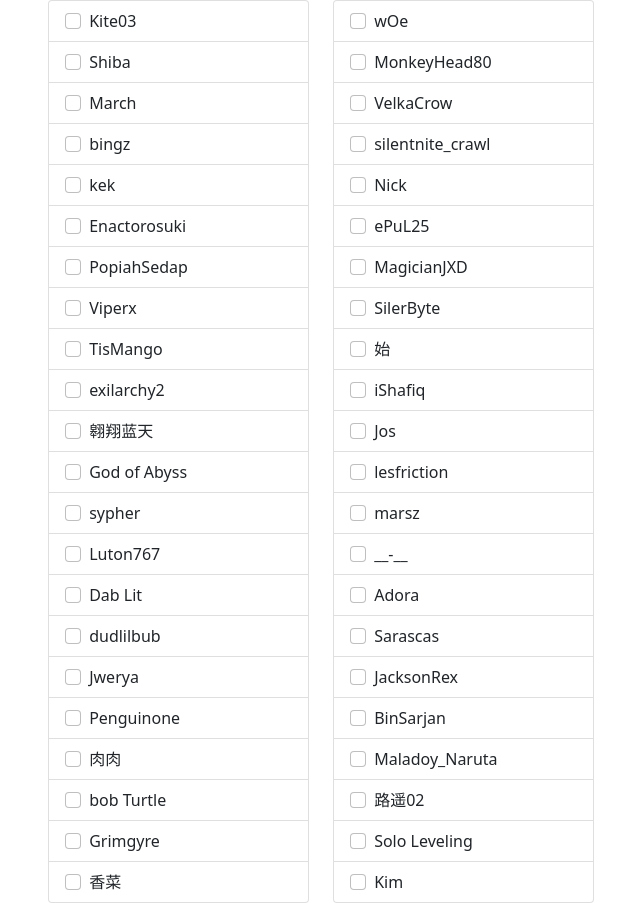
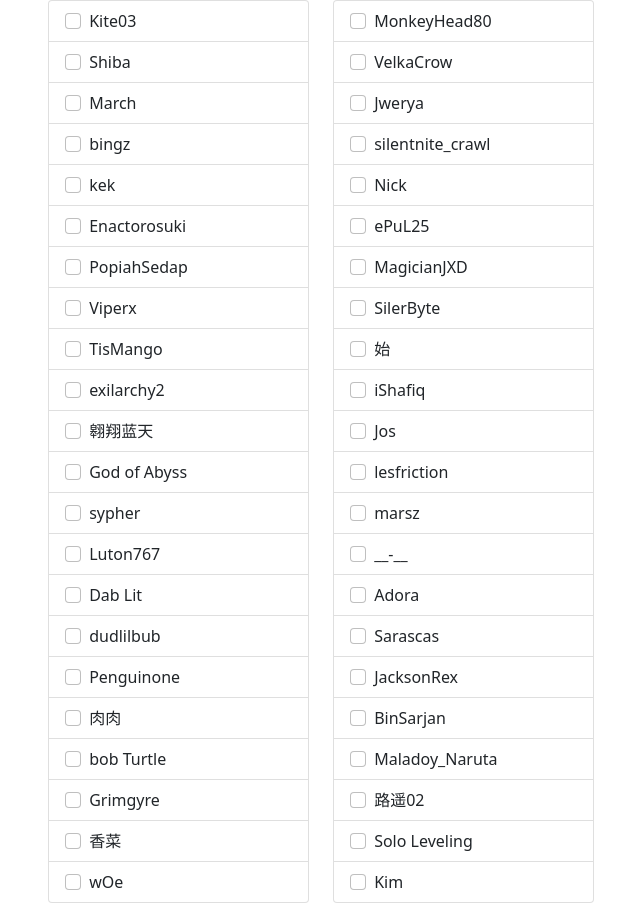
Before and after one commit to skaiteo/csb-2edck, a plain HTML site: page index.html in a window 1280 px wide. Shown: the whole page, without its empty margins (604-1244 px from the left). Drawn offline with nearby package versions, Linux system fonts and the light colour scheme.

Commit message:
Deployment from Codesandbox.

```diff
--- a/index.html
+++ b/index.html
@@ -1 +1 @@
-<!DOCTYPE html><html><head><title>Arena Checklist</title><meta charset="UTF-8"><link rel="icon" type="image/png" href="https://www.androidfreeware.net/img2/com-lilithgames-hgame-gp-id.jpg"><link href="https://cdn.jsdelivr.net/npm/bootstrap@5.0.2/dist/css/bootstrap.min.css" rel="stylesheet" integrity="sha384-EVSTQN3/azprG1Anm3QDgpJLIm9Nao0Yz1ztcQTwFspd3yD65VohhpuuCOmLASjC" crossorigin></head><body> <div id="app" class="container"> <div class="justify-content-md-end row"> <div class="col-md-3"> <div class="list-group" id="name-list-1"> </div> </div> <div class="col-md-3"> <div class="list-group" id="name-list-2"> </div> </div> </div> </div> <script src="/csb-2edck/src.580ebeb5.js"></script> </body></html>
+<!DOCTYPE html><html><head><title>Arena Checklist</title><meta charset="UTF-8"><link rel="icon" type="image/png" href="https://www.androidfreeware.net/img2/com-lilithgames-hgame-gp-id.jpg"><link href="https://cdn.jsdelivr.net/npm/bootstrap@5.0.2/dist/css/bootstrap.min.css" rel="stylesheet" integrity="sha384-EVSTQN3/azprG1Anm3QDgpJLIm9Nao0Yz1ztcQTwFspd3yD65VohhpuuCOmLASjC" crossorigin></head><body> <div id="app" class="container"> <div class="justify-content-md-end row"> <div class="col-md-3"> <div class="list-group" id="name-list-1"> </div> </div> <div class="col-md-3"> <div class="list-group" id="name-list-2"> </div> </div> </div> </div> <script src="/csb-2edck/src.043ae680.js"></script> </body></html>
--- a/src.580ebeb5.js
+++ b/src.043ae680.js
@@ -1,4 +1,4 @@
 parcelRequire=function(e,r,t,n){var i,o="function"==typeof parcelRequire&&parcelRequire,u="function"==typeof require&&require;function f(t,n){if(!r[t]){if(!e[t]){var i="function"==typeof parcelRequire&&parcelRequire;if(!n&&i)return i(t,!0);if(o)return o(t,!0);if(u&&"string"==typeof t)return u(t);var c=new Error("Cannot find module '"+t+"'");throw c.code="MODULE_NOT_FOUND",c}p.resolve=function(r){return e[t][1][r]||r},p.cache={};var l=r[t]=new f.Module(t);e[t][0].call(l.exports,p,l,l.exports,this)}return r[t].exports;function p(e){return f(p.resolve(e))}}f.isParcelRequire=!0,f.Module=function(e){this.id=e,this.bundle=f,this.exports={}},f.modules=e,f.cache=r,f.parent=o,f.register=function(r,t){e[r]=[function(e,r){r.exports=t},{}]};for(var c=0;c<t.length;c++)try{f(t[c])}catch(e){i||(i=e)}if(t.length){var l=f(t[t.length-1]);"object"==typeof exports&&"undefined"!=typeof module?module.exports=l:"function"==typeof define&&define.amd?define(function(){return l}):n&&(this[n]=l)}if(parcelRequire=f,i)throw i;return f}({"H99C":[function(require,module,exports) {
-var n="\nKite03\nShiba\nMarch\nbingz\nkek\nEnactorosuki\nPopiahSedap\nViperx\nTisMango\nexilarchy2\n翱翔蓝天\nGod of Abyss\nsypher\nLuton767\nDab Lit\ndudlilbub\nJwerya\nPenguinone\n肉肉\nbob Turtle\nGrimgyre\n香菜\nwOe\nMonkeyHead80\nVelkaCrow\nsilentnite_crawl\nNick\nePuL25\nMagicianJXD\nSilerByte\n始\niShafiq\nJos\nlesfriction\nmarsz\n__-__\nAdora\nSarascas\nJacksonRex\nBinSarjan\nMaladoy_Naruta\n路遥02\nSolo Leveling\nKim\n",e=n.split("\n");e.pop(),e.shift();for(var t=document.getElementById("name-list-1"),a=document.getElementById("name-list-2"),i=0;i<e.length;i++){var r=e[i],l=document.createElement("label");l.setAttribute("class","list-group-item");var o=document.createElement("input");o.setAttribute("class","form-check-input me-1"),o.setAttribute("type","checkbox"),o.setAttribute("value",""),l.appendChild(o),l.appendChild(document.createTextNode(" ".concat(r," "))),i<e.length/2?t.appendChild(l):a.appendChild(l)}
+var n="\nKite03\nShiba\nMarch\nbingz\nkek\nEnactorosuki\nPopiahSedap\nViperx\nTisMango\nexilarchy2\n翱翔蓝天\nGod of Abyss\nsypher\nLuton767\nDab Lit\ndudlilbub\nPenguinone\n肉肉\nbob Turtle\nGrimgyre\n香菜\nwOe\nMonkeyHead80\nVelkaCrow\nJwerya\nsilentnite_crawl\nNick\nePuL25\nMagicianJXD\nSilerByte\n始\niShafiq\nJos\nlesfriction\nmarsz\n__-__\nAdora\nSarascas\nJacksonRex\nBinSarjan\nMaladoy_Naruta\n路遥02\nSolo Leveling\nKim\n",e=n.split("\n");e.pop(),e.shift();for(var t=document.getElementById("name-list-1"),a=document.getElementById("name-list-2"),i=0;i<e.length;i++){var r=e[i],l=document.createElement("label");l.setAttribute("class","list-group-item");var o=document.createElement("input");o.setAttribute("class","form-check-input me-1"),o.setAttribute("type","checkbox"),o.setAttribute("value",""),l.appendChild(o),l.appendChild(document.createTextNode(" ".concat(r," "))),i<e.length/2?t.appendChild(l):a.appendChild(l)}
 },{}]},{},["H99C"], null)
-//# sourceMappingURL=/csb-2edck/src.580ebeb5.js.map
+//# sourceMappingURL=/csb-2edck/src.043ae680.js.map
```
Also changed, not shown: 2 other files.
